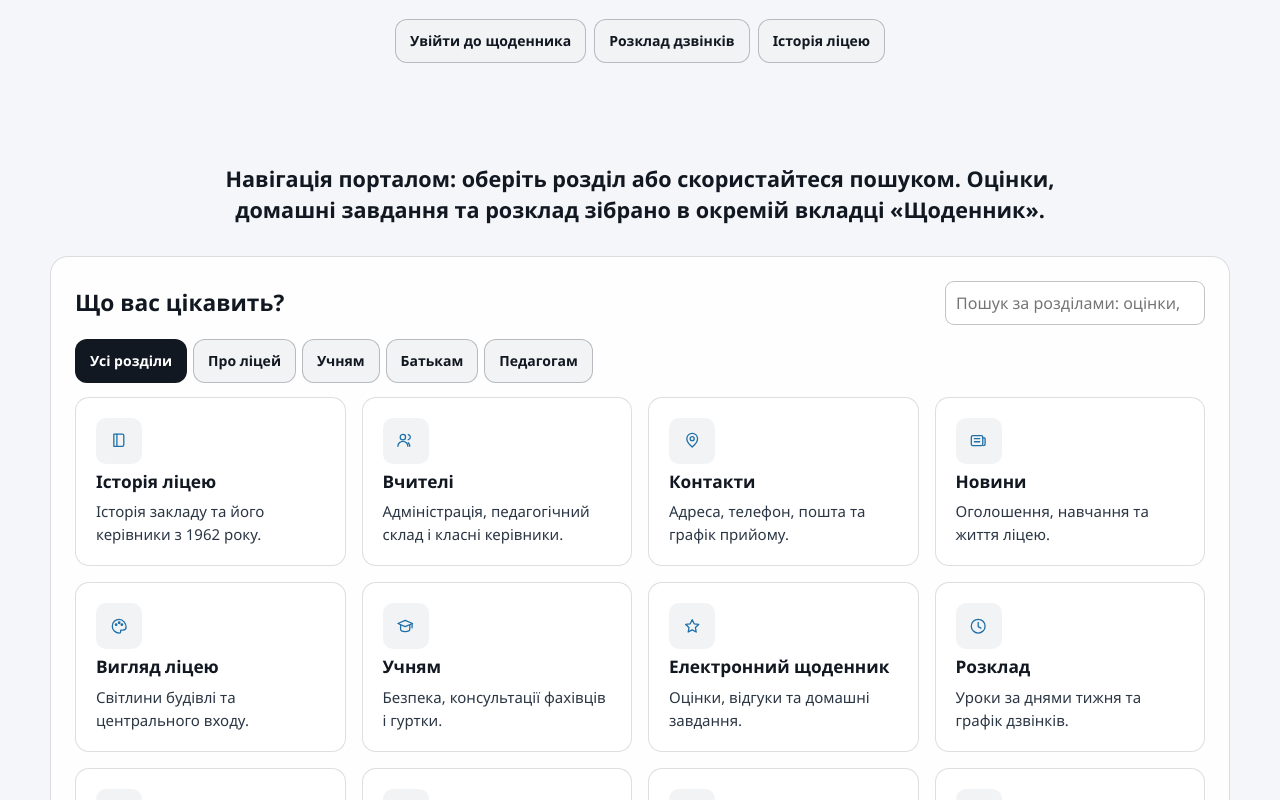
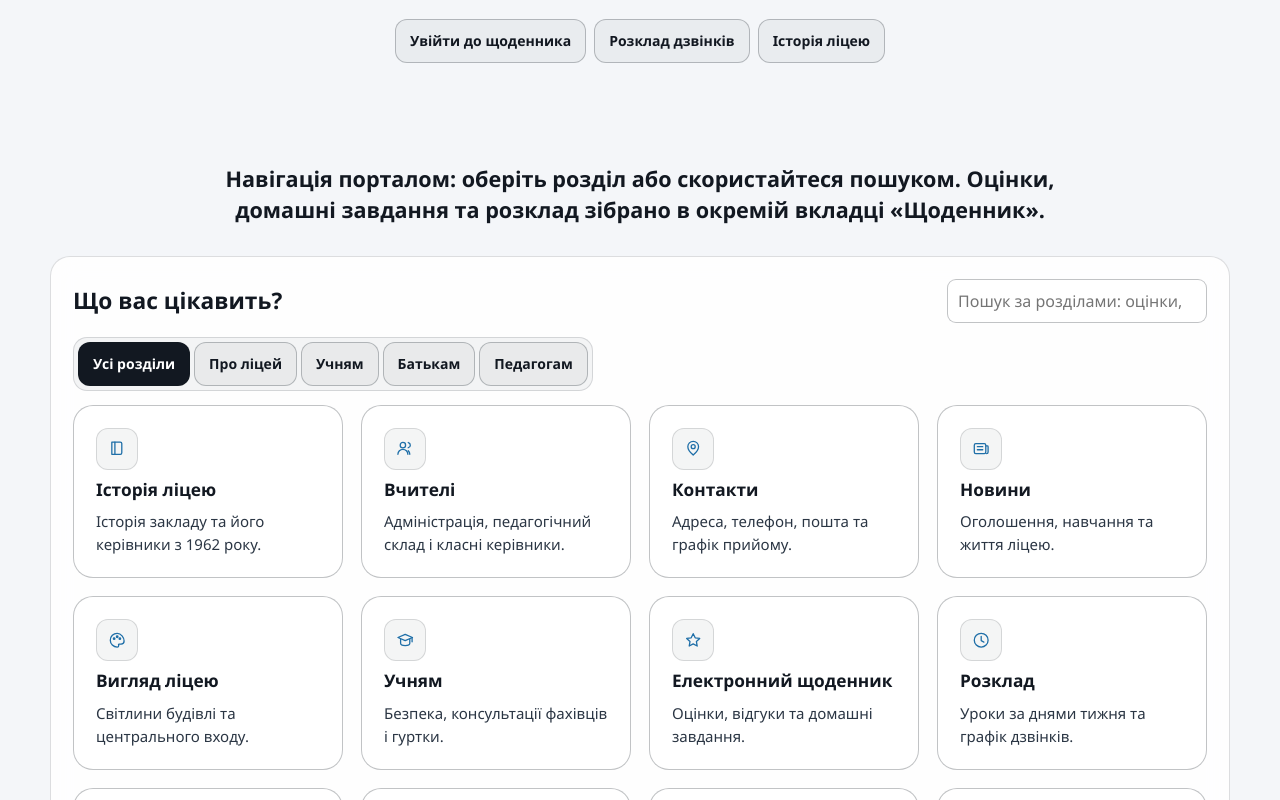
Before and after one commit to l1qwnnn/LyceumN21, a website: page index.html in a window 1280 px wide. Shown: the part 389-1189 px from the top of the page. Drawn offline with Linux system fonts and the light colour scheme; no server answers.

Commit message:
Restore classic navigation and card styling

```diff
--- a/style.css
+++ b/style.css
@@ -18,8 +18,8 @@
   --line: rgba(255,255,255,.14);
   --line-strong: rgba(255,255,255,.3);
   --line-hover: rgba(255,255,255,.28);
-  --chip: #171717;
-  --chip-hover: #282828;
+  --chip: rgba(255,255,255,.04);
+  --chip-hover: rgba(255,255,255,.07);
   --hover: rgba(255,255,255,.1);
   --invert-bg: #fff;
   --invert-text: #111;
@@ -54,8 +54,8 @@ html[data-theme="light"] {
   --line: rgba(16,24,32,.14);
   --line-strong: rgba(16,24,32,.26);
   --line-hover: rgba(16,24,32,.24);
-  --chip: #f1f3f5;
-  --chip-hover: #e2e6eb;
+  --chip: rgba(16,24,32,.045);
+  --chip-hover: rgba(16,24,32,.07);
   --hover: rgba(16,24,32,.06);
   --invert-bg: #121821;
   --invert-text: #fff;
@@ -107,13 +107,14 @@ html[data-theme="light"] .site-background { filter: invert(1); }
 .video-playing .site-background { opacity: 1; }
 .page, footer { position: relative; }
 
-.navbar { position: fixed; z-index: 8; top: max(12px, env(safe-area-inset-top)); left: 50%; transform: translateX(-50%); display: flex; align-items: center; justify-content: space-between; gap: 14px; width: min(var(--content), calc(100% - 2 * var(--gutter))); padding: 10px 14px; background: var(--nav-bg); backdrop-filter: blur(18px); border: 1px solid var(--line); border-radius: 20px; box-shadow: 0 8px 30px var(--shadow); }
+.navbar { position: fixed; z-index: 8; top: max(16px, env(safe-area-inset-top)); left: 50%; transform: translateX(-50%); display: flex; align-items: center; justify-content: space-between; gap: 12px; width: min(var(--content), calc(100% - 2 * var(--gutter))); padding: 12px 22px; background: var(--nav-bg); backdrop-filter: blur(20px); border: 1px solid var(--line); border-radius: 22px; box-shadow: 0 10px 32px var(--shadow), 0 1px 0 var(--chip) inset; }
 .nav-logo { display: inline-flex; flex: none; gap: 10px; align-items: center; text-decoration: none; font-size: clamp(.95rem, 2vw, 1.25rem); font-weight: 800; }
 .nav-logo-img { width: clamp(34px, 6vw, 44px); height: auto; aspect-ratio: 1; border-radius: 50%; object-fit: cover; }
 .nav-right, .nav-links, .nav-user { display: flex; align-items: center; gap: 6px; min-width: 0; }
-.nav-link, .btn-nav-auth, .btn-nav-profile, .nav-ico { display: inline-flex; min-height: 44px; align-items: center; gap: 7px; border-radius: 12px; padding: 8px 10px; white-space: nowrap; text-decoration: none; font-size: .875rem; font-weight: 600; }
+.nav-link, .btn-nav-auth, .btn-nav-profile, .nav-ico { display: inline-flex; min-height: 44px; align-items: center; gap: 7px; border-radius: 12px; padding: 8px 10px; white-space: nowrap; text-decoration: none; font-size: .875rem; font-weight: 600; transition: background .2s, opacity .2s, transform .18s; }
 .nav-link.active, .btn-nav-auth, .btn-nav-profile { background: var(--invert-bg); color: var(--invert-text); }
-.nav-link:not(.active):hover { background: var(--hover); }
+.nav-link:not(.active) { opacity: .8; }
+.nav-link:not(.active):hover { background: var(--hover); opacity: 1; transform: translateY(-1px); }
 .nav-username { max-width: 126px; overflow: hidden; text-overflow: ellipsis; }
 .nav-ico { flex: none; justify-content: center; width: 44px; padding: 0; border: 1px solid var(--line); background: var(--chip); }
 .nav-ico:hover { background: var(--chip-hover); }
@@ -145,19 +146,21 @@ html[data-theme="light"] .site-background { filter: invert(1); }
 .ftab.active { background: var(--invert-bg); color: var(--invert-text); }
 button:disabled { cursor: wait; opacity: .65; }
 
-.nav-panel, .card-panel { min-width: 0; padding: clamp(14px, 2.2vw, 24px); background: var(--panel); border: 1px solid var(--line); border-radius: 18px; backdrop-filter: blur(12px); }
+.nav-panel, .card-panel { min-width: 0; padding: clamp(14px, 2.2vw, 22px); background: var(--panel); border: 1px solid var(--line); border-radius: 20px; backdrop-filter: blur(14px); }
 .card-panel + .card-panel { margin-top: 14px; }
 .card-panel h2, .nav-panel h2 { font-size: clamp(1.15rem, 2vw, 1.42rem); margin-bottom: 10px; }
 .card-panel p + p { margin-top: 8px; }
 #app:not(.page-wide) > .card-panel, .nav-panel { width: min(var(--content), calc(100% - 2 * var(--gutter))); margin: 0 auto 18px; }
 .nav-panel-head { display: flex; flex-wrap: wrap; align-items: center; justify-content: space-between; gap: 8px 16px; }
 .nav-panel-head h2 { margin: 0; }
-.filter-tabs { display: flex; flex-wrap: wrap; gap: 6px; margin: 14px 0; }
-.cards, .news-grid { display: grid; gap: clamp(8px, 2vw, 16px); grid-template-columns: repeat(auto-fit, minmax(min(100%, 230px), 1fr)); }
-.card { min-width: 0; text-decoration: none; }
-.card-cloud { display: grid; align-content: start; gap: 8px; height: 100%; padding: clamp(13px, 2vw, 20px); background: var(--surface); border: 1px solid var(--line); border-radius: 14px; }
-.card:hover .card-cloud { border-color: var(--accent); }
-.card-ico { display: grid; place-items: center; width: clamp(36px, 5vw, 46px); aspect-ratio: 1; background: var(--chip); color: var(--accent); border-radius: 10px; }
+.filter-tabs { display: inline-flex; flex-wrap: wrap; gap: 4px; margin: 14px 0; padding: 4px; background: var(--chip); border: 1px solid var(--line); border-radius: 14px; }
+.news-grid { display: grid; gap: clamp(8px, 2vw, 16px); grid-template-columns: repeat(auto-fit, minmax(min(100%, 230px), 1fr)); }
+.cards { display: flex; justify-content: center; flex-wrap: wrap; gap: 18px; margin: 0 auto; }
+.card { flex: 1 1 240px; min-width: min(100%, 220px); max-width: 300px; text-decoration: none; transition: transform .22s cubic-bezier(.22,1,.36,1); }
+.card:hover { transform: translateY(-6px); }
+.card-cloud { display: flex; flex-direction: column; gap: 10px; height: 100%; padding: clamp(14px, 2vw, 22px); background: var(--surface); border: 1px solid var(--line-strong); border-radius: 20px; transition: border-color .3s, box-shadow .3s; }
+.card:hover .card-cloud { border-color: var(--accent); box-shadow: 0 12px 30px var(--shadow); }
+.card-ico { display: grid; place-items: center; width: 42px; aspect-ratio: 1; background: var(--chip); color: var(--accent); border: 1px solid var(--line); border-radius: 12px; }
 .card-cloud h3 { font-size: 1.08rem; }
 .card-cloud p { color: var(--text-dim); font-size: .9375rem; }
 .mark-record time { color: var(--text-dim); font-size: .875rem; }
@@ -268,7 +271,6 @@ footer { padding: 24px var(--gutter) 34px; background: var(--panel); color: var(
   .btn-nav-profile { padding: 0 12px; }
   .schedule-bells .schedule-timeline { grid-template-columns: 1fr; }
   .row-line { grid-template-columns: 1fr; }
-  .cards { grid-template-columns: repeat(2, minmax(0, 1fr)); }
   .journal-filters { grid-template-columns: 82px minmax(0, 1fr); }
   .journal-filters label:last-child { grid-column: 1 / -1; }
   .journal-line { grid-template-columns: minmax(0, 1fr) max-content; }
@@ -281,7 +283,6 @@ footer { padding: 24px var(--gutter) 34px; background: var(--panel); color: var(
 @media (max-width: 360px) {
   .btn-nav-auth span { display: none; }
   .btn-nav-auth { padding-inline: 12px; }
-  .cards { grid-template-columns: 1fr; }
 }
 @media (prefers-reduced-motion: reduce) {
   .site-background { display: none; }
```
